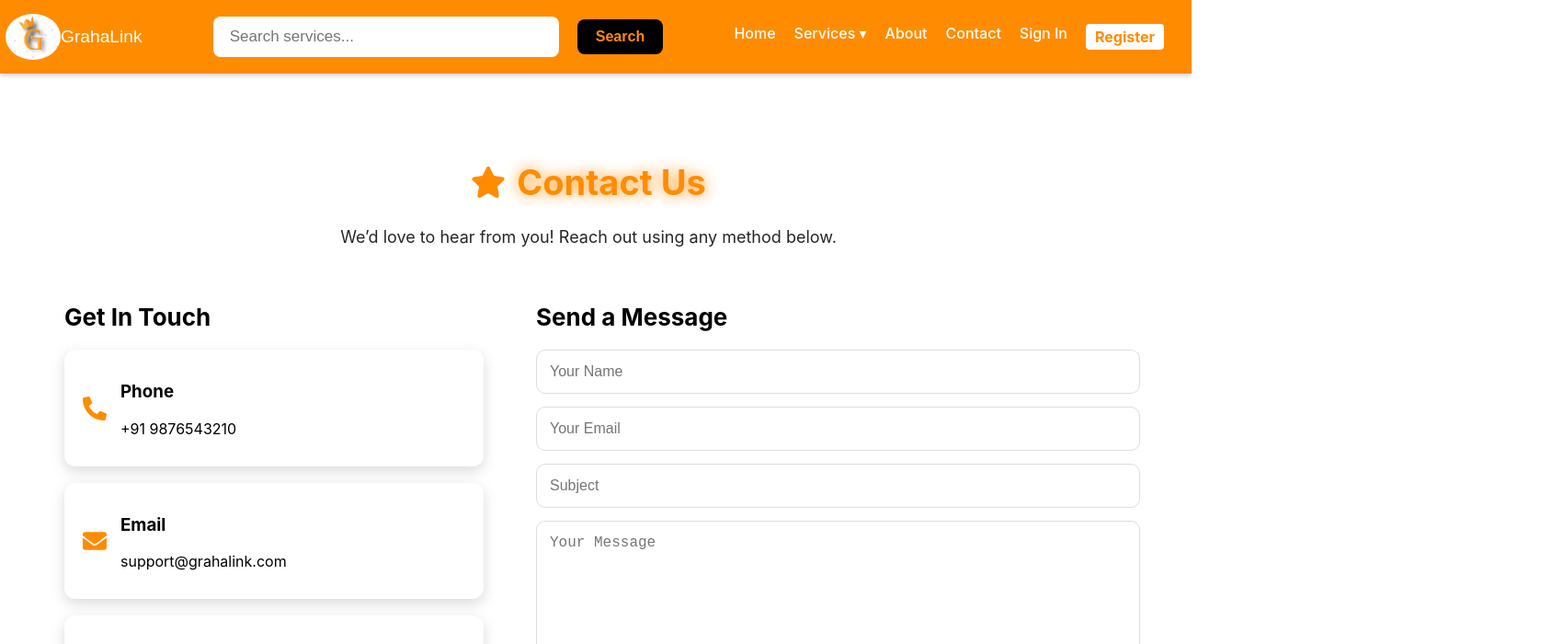
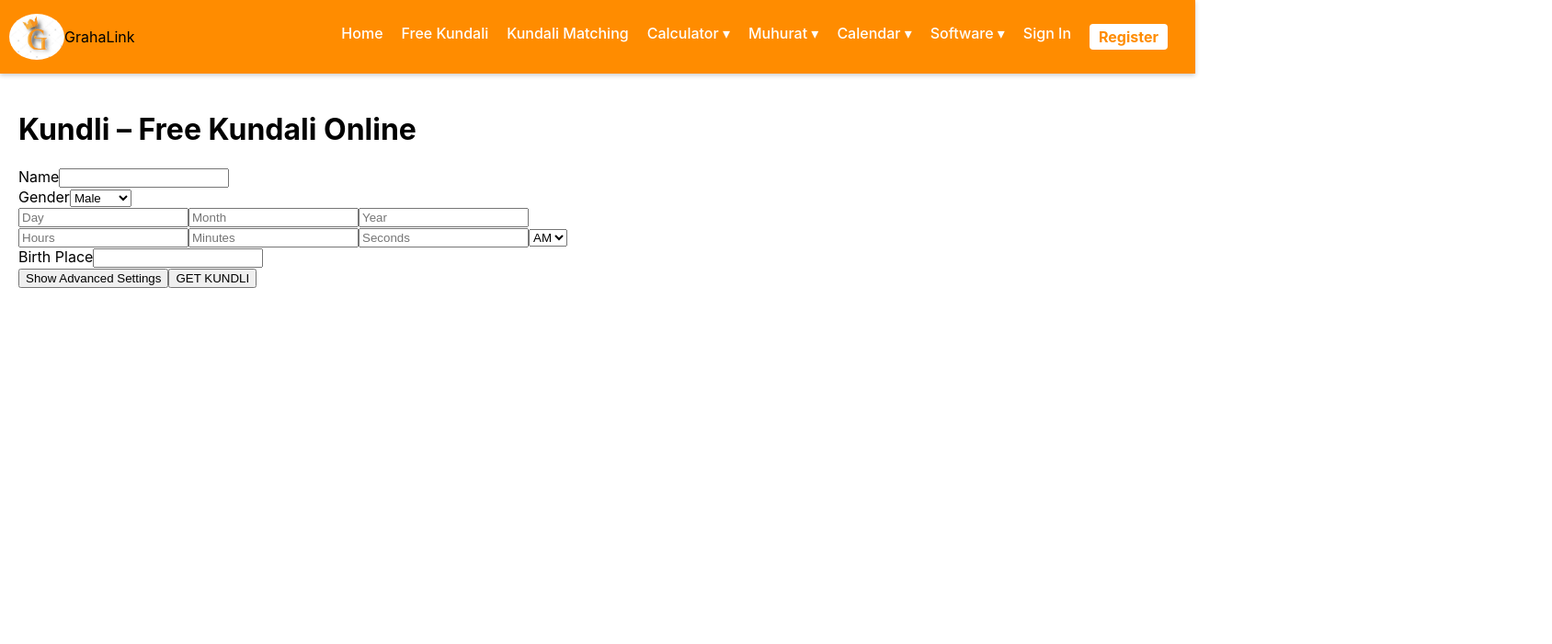
Before and after one commit to Heena-malik/GrahaLink, a React (Create React App) app in the folder client/: page /contact in a window 1280 px wide. Shown: the top 700 px of the page at 92% size, 1688 px wide, since content can reach past the window. Built offline with nearby package versions, Linux system fonts and the light colour scheme.

Commit message:
some new changes

```diff
--- a/client/src/Components/Navbar.css
+++ b/client/src/Components/Navbar.css
@@ -1,36 +1,33 @@
-.home-container{
-  color: #ff8c00;
-}.navbar {
+/* ---------------- NAVBAR ---------------- */
+.navbar {
   width: 100%;
   background-color: #ff8c00;
-  padding: 15px 6px;
-  padding-right: 10px;
+  padding: 15px 10px;
   display: flex;
   align-items: center;
   justify-content: space-between;
   overflow: visible;
   box-shadow: 0 2px 5px rgba(0, 0, 0, 0.2);
 }
-/* Logo */
+
 .navbar-left {
   display: flex;
   align-items: center;
 }
 
 .navbar-logo {
-  width: 60px;     /* Change size here */
+  width: 60px;
   height: 50px;
-  border-radius: 50%; /* Makes circular logo — remove if not needed */
+  border-radius: 50%;
   object-fit: cover;
   cursor: pointer;
 }
-.logo{
+
+.logo {
   color: white;
-  font-family:sans-serif;
-  font-weight: 400;
+  font-family: sans-serif;
+  font-weight: bold;
   font-size: larger;
-  font:bold
-
 }
 
 .navbar-links {
@@ -50,138 +47,83 @@
   color: #222;
 }
 
+/* Register Button */
 .nav-register {
   background: white;
   color: #ff8c00;
   padding: 4px 10px;
   border-radius: 4px;
   font-weight: bold;
-  display: flex;
-  align-items: center;
-  justify-content: center;
-  margin-right:20px;
+  margin-right: 20px;
+  cursor: pointer;
 }
 
 .nav-register:hover {
   background: #ffe2c4;
 }
-.navbar-search input {
-  padding: 10px 14px;
-  border-radius: 6px;
-  border: none;
-  outline: none;
-  width: 260px;   /* Increased width */
-  font-size: 16px; /* Bigger text */
-}
 
-.navbar-search input {
-  padding: 12px 18px;
-  border-radius: 8px;
-  border: none;
-  outline: none;
-  width: 340px;   /* Much wider */
-  font-size: 17px;
-}
-
-
-.navbar-search button {
-  margin-left: 20px;
-  padding: 10px 20px;         /* increased size */
-  background: #000;           /* black */
-  color: #ff8c00;             /* theme orange */
-  border: none;
-  border-radius: 8px;         /* smoother curve */
-  cursor: pointer;
-  font-weight: bold;
-  font-size: 16px;            /* bigger text */
-  transition: 0.3s ease;
-}
-
-.navbar-search button:hover {
-  background: white;        /* invert colors on hover */
-  color: #000;
-  transform: translateY(-2px); /* small hover lift effect */
-}
-
+/* ---------------- DROPDOWN ---------------- */
 .dropdown {
   position: relative;
 }
 
 .dropdown-toggle {
   cursor: pointer;
+  color: white;
 }
 
+/* ⭐ UPDATED — hidden by default */
 .dropdown-menu {
   position: absolute;
-  top: 40px;
-  right: 0;
+  top: 48px;
+
+  left: 50%;
+  transform: translateX(-50%) translateY(10px);
+
+  width: 100vw;
+  max-width: 1200px;
+
   background: white;
-  color: #333;
-  width: 160px;
+  padding: 25px 35px;
   border-radius: 8px;
-  box-shadow: 0 4px 10px rgba(0,0,0,0.2);
-  padding: 10px 0;
-  z-index: 999;
+  border: 1px solid #ccc;
+  box-shadow: 0px 4px 12px rgba(0,0,0,0.15);
+
+  display: grid;
+  grid-template-columns: repeat(3, 1fr);
+  gap: 20px 40px;
+
+  opacity: 0;
+  visibility: hidden;
+  transition: 0.25s ease-in-out;
+  z-index: 1000;
+}
+
+/* ⭐ UPDATED — show on hover */
+.dropdown:hover .dropdown-menu {
+  opacity: 1;
+  visibility: visible;
+  transform: translateX(-50%) translateY(0);
 }
 
 .dropdown-item {
+  font-size: 16px;
+  color: #3e4b5e;
+  text-decoration: none;
+  padding: 5px 0;
   display: block;
-  padding: 10px 15px;
-  text-decoration: none;
-  color: #333;
-  font-weight: 500;
-  transition: 0.3s;
+  transition: 0.25s;
 }
 
 .dropdown-item:hover {
-  background: #ff8c00;
-  color: white;
+  color: #ff8c00;
+  padding-left: 5px;
 }
 
-.home-container {
-  display: flex;
-  justify-content: space-between;
-  align-items: center;
-  padding: 40px;
-}
-
-.home-left {
-  width: 50%;
-}
-
-.home-right {
-  width: 50%;
-  display: flex;
-  justify-content: flex-end;
-}
-
-.home-gif {
-  width: 300px;
-  height: auto;
-}
-/* ✨ Fade + Slide Animation */
+/* ---------------- HOME SECTION ---------------- */
 @keyframes slideFadeIn {
-  0% {
-    opacity: 0;
-    transform: translateY(30px);
-  }
-  100% {
-    opacity: 1;
-    transform: translateY(0);
-  }
-}
-
-/* Apply animation to the container */
-.home-container {
-  display: flex;
-  justify-content: space-between;
-  align-items: center;
-  padding: 40px;
-  gap: 30px;
-  background-color: #ee9c0d;
-
-  /* Animation */
-  animation: slideFadeIn 1.2s ease-out;
+  0% { opacity: 0; transform: translateY(30px); }
+  100% { opacity: 1; transform: translateY(0); }
 }
 
 .home-container {
@@ -191,11 +133,15 @@
   padding: 40px;
   gap: 30px;
   background-color: #ee9c0d;
+  animation: slideFadeIn 1.2s ease-out;
 }
 
-/* Left side text */
 .home-left {
   width: 55%;
+  display: flex;
+  flex-direction: column;
+  align-items: center;
+  text-align: center;
 }
 
 .home-left h1 {
@@ -205,7 +151,6 @@
   color: #333;
 }
 
-/* Right side GIF */
 .home-right {
   width: 40%;
   display: flex;
@@ -217,21 +162,13 @@
   height: auto;
   border-radius: 10px;
 }
-/* Center the button inside the left content */
-.home-left {
-  display: flex;
-  flex-direction: column;
-  justify-content: center;
-  align-items: center;   /* centers horizontally */
-  text-align: center;
-}
 
-/* THEMED Get Started Button */
+/* Start Button */
 .get-started-btn {
   margin-top: 25px;
   padding: 14px 32px;
-  background-color: black;      /* astrology purple */
-  color:#ee9c0d ;
+  background-color: black;
+  color: #ee9c0d;
   font-size: 18px;
   border: none;
   border-radius: 10px;
@@ -245,7 +182,7 @@
   transform: translateY(-3px);
 }
 
-/* CARD GRID */
+/* ---------------- CARDS ---------------- */
 .card-section {
   display: flex;
   gap: 25px;
@@ -253,7 +190,6 @@
   margin-top: 40px;
 }
 
-/* CARD BOX */
 .card {
   flex: 1;
   background: #ffffff;
@@ -262,56 +198,33 @@
   box-shadow: 0px 4px 15px rgba(0,0,0,0.1);
   transition: 0.3s ease;
   text-align: center;
-
-  /* 🔥 Extend card height */
-  height: 420px;   /* Adjust here (400–500 works best) */
+  height: 420px;
   display: flex;
   flex-direction: column;
-  justify-content: flex-start;
 }
 
-/* HOVER EFFECT */
 .card:hover {
   transform: translateY(-6px);
   box-shadow: 0px 8px 20px rgba(0,0,0,0.2);
 }
 
-/* FIXED IMAGE SIZE */
 .card-img {
   width: 100%;
   height: 220px;
   object-fit: cover;
-  object-position: top;   /* keeps faces visible */
   border-radius: 12px;
   margin-bottom: 15px;
 }
 
-
-
-/* TITLE */
-.card h3 {
-  margin: 10px 0;
-}
-
-/* STAR RATING */
-.rating svg {
-  color: #ffb400;
-  margin-right: 3px;
-}
-
-/* CONTACT BUTTON */
+/* Contact Button */
 .contact-btn {
-  margin-top: auto; /* 🔥 Push button to bottom */
+  margin-top: auto;
   background: #ff8c00;
   color: white;
   padding: 10px 16px;
-  border: none;
   border-radius: 8px;
   font-size: 15px;
   font-weight: 600;
-  display: inline-flex;
-  align-items: center;
-  gap: 8px;
   cursor: pointer;
   transition: 0.3s;
 }
@@ -319,7 +232,8 @@
 .contact-btn:hover {
   background: #e57a00;
 }
-/* FOOTER MAIN BOX */
+
+/* ---------------- FOOTER ---------------- */
 .footer {
   background: linear-gradient(to bottom, #000000, #ff8c00);
   color: white;
@@ -327,7 +241,6 @@
   margin-top: 40px;
 }
 
-/* FOOTER INNER CONTENT */
 .footer-content {
   display: flex;
   justify-content: space-between;
@@ -337,7 +250,6 @@
   margin: auto;
 }
 
-/* SECTIONS */
 .footer-section {
   flex: 1;
   min-width: 250px;
@@ -347,41 +259,24 @@
 .footer-section h3 {
   font-size: 22px;
   margin-bottom: 10px;
-  color: #ffdda6; /* soft orange text */
+  color: #ffdda6;
 }
 
-.footer-section p,
 .footer-section li {
-  font-size: 15px;
-  opacity: 0.9;
-}
-
-.footer-section ul {
-  list-style: none;
-  padding: 0;
-}
-
-.footer-section ul li {
   margin: 6px 0;
   cursor: pointer;
   transition: 0.3s;
 }
 
-.footer-section ul li:hover {
+.footer-section li:hover {
   color: #ff8c00;
 }
 
-/* SOCIAL ICONS */
 .social-icons {
   margin-top: 10px;
   display: flex;
   gap: 12px;
   font-size: 22px;
-  cursor: pointer;
-}
-
-.social-icons svg {
-  transition: 0.3s;
 }
 
 .social-icons svg:hover {
@@ -389,7 +284,6 @@
   color: #ff8c00;
 }
 
-/* FOOTER BOTTOM */
 .footer-bottom {
   text-align: center;
   margin-top: 20px;
--- a/client/src/Components/Navbar.js
+++ b/client/src/Components/Navbar.js
@@ -1,54 +1,108 @@
 import React, { useState } from 'react';
 import { Link } from 'react-router-dom';
-import '../Components/Navbar.css';
+import './Navbar.css';
 import logo from '../assets/logo.jpg';
 
 const Navbar = () => {
   const [menuOpen, setMenuOpen] = useState(false);
+  const [muhuratOpen, setMuhuratOpen] = useState(false);
+  const [calendarOpen, setCalendarOpen] = useState(false);
+  const [softwareOpen, setSoftwareOpen] = useState(false);
 
   return (
     <nav className="navbar">
 
-      {/* LEFT — LOGO */}
+      {/* LEFT – LOGO */}
       <div className="navbar-left">
         <img src={logo} alt="Logo" className="navbar-logo" />
-        <div className="logo">GrahaLink</div>
+        <div className="logo-text">GrahaLink</div>
       </div>
 
-      {/* MIDDLE — SEARCH BAR */}
-      <div className="navbar-search">
-        <input type="text" placeholder="Search services..." />
-        <button>Search</button>
-      </div>
+      {/* RIGHT – NAV LINKS */}
+      <div className="navbar-links">
 
-      {/* RIGHT — NAV LINKS */}
-      <div className="navbar-links">
         <Link to="/" className="nav-item">Home</Link>
+        <Link to="/Contact" className="nav-item">Free Kundali</Link>
+        <Link to="/kundli-matching" className="nav-item">Kundali Matching</Link>
 
-        {/* DROPDOWN MENU */}
+        {/* -------- CALCULATOR DROPDOWN -------- */}
         <div
           className="dropdown"
           onMouseEnter={() => setMenuOpen(true)}
           onMouseLeave={() => setMenuOpen(false)}
         >
-          <div className="nav-item dropdown-toggle">Services ▾</div>
+          <div className="nav-item dropdown-toggle">Calculator ▾</div>
 
-          {menuOpen && (
-            <div className="dropdown-menu">
-              <Link to="/electrician" className="dropdown-item">🕉️ 8. Gemstone Recommendation</Link>
-              <Link to="/plumber" className="dropdown-item">🔮1. Daily Horoscope Readings</Link>
-              <Link to="/carpenter" className="dropdown-item">🪬 3. Kundali / Birth Chart Analysis</Link>
-              <Link to="/technician" className="dropdown-item">🧿 4. Vastu Consultation</Link>
-            </div>
-          )}
+          <div className={`dropdown-menu ${menuOpen ? "show" : ""}`}>
+            <Link to="/rashi" className="dropdown-item">➜ Rashi Calculator</Link>
+            <Link to="/nakshatra" className="dropdown-item">➜ Nakshatra Calculator</Link>
+            <Link to="/gana" className="dropdown-item">➜ Gana Calculator</Link>
+            <Link to="/dasha" className="dropdown-item">➜ Dasha Calculator</Link>
+            <Link to="/mangal-dasha" className="dropdown-item">➜ Mangal Dasha Calculator</Link>
+            <Link to="/sade-sati" className="dropdown-item">➜ Sade Sati Calculator</Link>
+            <Link to="/navamsa" className="dropdown-item">➜ Navamsa Calculator</Link>
+            <Link to="/kaal-sarp" className="dropdown-item">➜ Kaal Sarp Dosh Calculator</Link>
+          </div>
         </div>
 
-        <Link to="/about" className="nav-item">About</Link>
-        <Link to="/contact" className="nav-item">Contact</Link>
+        {/* -------- MUHURAT DROPDOWN -------- */}
+        <div
+          className="dropdown"
+          onMouseEnter={() => setMuhuratOpen(true)}
+          onMouseLeave={() => setMuhuratOpen(false)}
+        >
+          <div className="nav-item dropdown-toggle">Muhurat ▾</div>
+
+          <div className={`dropdown-menu ${muhuratOpen ? "show" : ""}`}>
+            <Link to="/vivah-muhurat" className="dropdown-item">➜ Vivah Muhurat</Link>
+            <Link to="/griha-pravesh" className="dropdown-item">➜ Griha Pravesh Muhurat</Link>
+            <Link to="/namkaran" className="dropdown-item">➜ Namkaran Muhurat</Link>
+            <Link to="/mundan" className="dropdown-item">➜ Mundan Muhurat</Link>
+            <Link to="/car-purchase" className="dropdown-item">➜ Vehicle Purchase Muhurat</Link>
+            <Link to="/business-muhurat" className="dropdown-item">➜ Business / Shop Muhurat</Link>
+            <Link to="/bhumi-poojan" className="dropdown-item">➜ Bhumi Poojan Muhurat</Link>
+          </div>
+        </div>
+
+        {/* -------- NEW CALENDAR DROPDOWN -------- */}
+        <div
+          className="dropdown"
+          onMouseEnter={() => setCalendarOpen(true)}
+          onMouseLeave={() => setCalendarOpen(false)}
+        >
+          <div className="nav-item dropdown-toggle">Calendar ▾</div>
+
+          <div className={`dropdown-menu ${calendarOpen ? "show" : ""}`}>
+            <Link to="/hindu-calendar" className="dropdown-item">➜ Hindu Calendar</Link>
+            <Link to="/panchang" className="dropdown-item">➜ Daily Panchang</Link>
+            <Link to="/festival-calendar" className="dropdown-item">➜ Festival Calendar</Link>
+            <Link to="/vrat-calendar" className="dropdown-item">➜ Vrat & Upvas Calendar</Link>
+            <Link to="/planet-calendar" className="dropdown-item">➜ Planet Transit Calendar</Link>
+          </div>
+        </div>
+
+        {/* -------- NEW SOFTWARE DROPDOWN -------- */}
+        <div
+          className="dropdown"
+          onMouseEnter={() => setSoftwareOpen(true)}
+          onMouseLeave={() => setSoftwareOpen(false)}
+        >
+          <div className="nav-item dropdown-toggle">Software ▾</div>
+
+          <div className={`dropdown-menu ${softwareOpen ? "show" : ""}`}>
+            <Link to="/kundli-software" className="dropdown-item">➜ Kundli Software</Link>
+            <Link to="/vastu-software" className="dropdown-item">➜ Vastu Software</Link>
+            <Link to="/panchang-software" className="dropdown-item">➜ Panchang Software</Link>
+            <Link to="/prediction-software" className="dropdown-item">➜ Prediction Software</Link>
+            <Link to="/matchmaking-software" className="dropdown-item">➜ Matchmaking Software</Link>
+          </div>
+        </div>
+
         <Link to="/signin" className="nav-item">Sign In</Link>
+        <Link to="/register" className="nav-item nav-register">Register</Link>
 
-        <Link to="/register" className="nav-item nav-register">Register</Link>
       </div>
+
     </nav>
   );
 };
--- a/client/src/pages/Contact.js
+++ b/client/src/pages/Contact.js
@@ -1,66 +1,149 @@
-import React from "react";
-import "../Components/Contact.css";
-import { FaPhoneAlt, FaEnvelope, FaMapMarkerAlt, FaStar } from "react-icons/fa";
+import { useState } from "react";
+// import "./kundli.css";
 
-const Contact = () => {
+export default function Kundli() {
+  const [showAdvanced, setShowAdvanced] = useState(false);
+
+  const [formData, setFormData] = useState({
+    name: "",
+    gender: "male",
+    day: "",
+    month: "",
+    year: "",
+    hours: "",
+    minutes: "",
+    seconds: "",
+    ampm: "AM",
+    birthPlace: "",
+    longitudeDegree: "",
+    longitudeMinute: "",
+    longitudeDirection: "E",
+    latitudeDegree: "",
+    latitudeMinute: "",
+    latitudeDirection: "N",
+    timeZone: "5.5",
+    ayanamsa: "lahiri",
+    houseSystem: "placidus",
+    chartStyle: "North_Indian",
+  });
+
+  const handleChange = (e) => {
+    const { name, value } = e.target;
+    setFormData({ ...formData, [name]: value });
+  };
+
+  const handleSubmit = (e) => {
+    e.preventDefault();
+    console.log("Form Data:", formData);
+    alert("Kundli form submitted successfully!");
+  };
+
   return (
-    <div className="contact-wrapper">
+    <div className="kundli-wrapper">
+      <h1 className="kundli-title">Kundli – Free Kundali Online</h1>
 
-      {/* HEADER */}
-      <div className="contact-header">
-        <h1><FaStar className="icon-glow" /> Contact Us</h1>
-        <p>We’d love to hear from you! Reach out using any method below.</p>
+      <form className="kundli-form" onSubmit={handleSubmit}>
+
+        {/* Name */}
+        <div className="form-group">
+          <label>Name</label>
+          <input type="text" name="name" onChange={handleChange} />
         </div>
 
-      <div className="contact-section">
-
-        {/* CONTACT INFO */}
-        <div className="contact-info">
-          <h2>Get In Touch</h2>
-
-          <div className="info-card">
-            <FaPhoneAlt className="info-icon" />
-            <div>
-              <h3>Phone</h3>
-              <p>+91 9876543210</p>
-            </div>
+        {/* Gender */}
+        <div className="form-group">
+          <label>Gender</label>
+          <select name="gender" onChange={handleChange}>
+            <option value="male">Male</option>
+            <option value="female">Female</option>
+            <option value="others">Others</option>
+          </select>
         </div>
 
-          <div className="info-card">
-            <FaEnvelope className="info-icon" />
-            <div>
-              <h3>Email</h3>
-              <p>support@grahalink.com</p>
-            </div>
+        {/* DOB */}
+        <div className="row-grid">
+          <input type="number" name="day" placeholder="Day" onChange={handleChange} />
+          <input type="number" name="month" placeholder="Month" onChange={handleChange} />
+          <input type="number" name="year" placeholder="Year" onChange={handleChange} />
         </div>
 
-          <div className="info-card">
-            <FaMapMarkerAlt className="info-icon" />
-            <div>
-              <h3>Location</h3>
-              <p>Punjab, India</p>
-            </div>
-          </div>
+        {/* Time */}
+        <div className="row-grid">
+          <input type="number" name="hours" placeholder="Hours" onChange={handleChange} />
+          <input type="number" name="minutes" placeholder="Minutes" onChange={handleChange} />
+          <input type="number" name="seconds" placeholder="Seconds" onChange={handleChange} />
+          <select name="ampm" onChange={handleChange}>
+            <option>AM</option>
+            <option>PM</option>
+          </select>
         </div>
 
-        {/* CONTACT FORM */}
-        <div className="contact-form">
-          <h2>Send a Message</h2>
+        {/* Birth Place */}
+        <div className="form-group">
+          <label>Birth Place</label>
+          <input type="text" name="birthPlace" onChange={handleChange} />
+        </div>
 
-          <form>
-            <input type="text" placeholder="Your Name" required />
-            <input type="email" placeholder="Your Email" required />
-            <input type="text" placeholder="Subject" required />
+        {/* Advanced Toggle */}
+        <button
+          type="button"
+          className="toggle-btn"
+          onClick={() => setShowAdvanced(!showAdvanced)}
+        >
+          {showAdvanced ? "Hide Advanced Settings" : "Show Advanced Settings"}
+        </button>
 
-            <textarea placeholder="Your Message" required></textarea>
+        {/* Advanced Panel */}
+        {showAdvanced && (
+          <div className="advanced-box">
+            <div className="row-grid">
+              <input name="longitudeDegree" placeholder="Longitude Degree" onChange={handleChange} />
+              <input name="longitudeMinute" placeholder="Longitude Minute" onChange={handleChange} />
+              <select name="longitudeDirection" onChange={handleChange}>
+                <option value="E">E</option>
+                <option value="W">W</option>
+              </select>
+            </div>
 
-            <button type="submit" className="btn-submit">Send Message</button>
+            <div className="row-grid">
+              <input name="latitudeDegree" placeholder="Latitude Degree" onChange={handleChange} />
+              <input name="latitudeMinute" placeholder="Latitude Minute" onChange={handleChange} />
+              <select name="latitudeDirection" onChange={handleChange}>
+                <option value="N">N</option>
+                <option value="S">S</option>
+              </select>
+            </div>
+
+            <input
+              className="full"
+              name="timeZone"
+              placeholder="Time Zone"
+              onChange={handleChange}
+            />
+
+            <select name="ayanamsa" onChange={handleChange}>
+              <option value="lahiri">Lahiri</option>
+              <option value="krishnamurti">Krishnamurti</option>
+            </select>
+
+            <select name="houseSystem" onChange={handleChange}>
+              <option value="placidus">Placidus</option>
+              <option value="equal_system">Equal System</option>
+            </select>
+
+            <select name="chartStyle" onChange={handleChange}>
+              <option value="North_Indian">North Indian</option>
+              <option value="South_Indian">South Indian</option>
+              <option value="East_Indian">East Indian</option>
+            </select>
+          </div>
+        )}
+
+        {/* Submit */}
+        <button type="submit" className="submit-btn">
+          GET KUNDLI
+        </button>
       </form>
     </div>
-
-      </div>
-    </div>
   );
-};
-
-export default Contact;
+}
```
Also changed, not shown: client/src/pages/Home.js (+22 -6 lines). Lines whose indentation alone changed are shown as unchanged.
